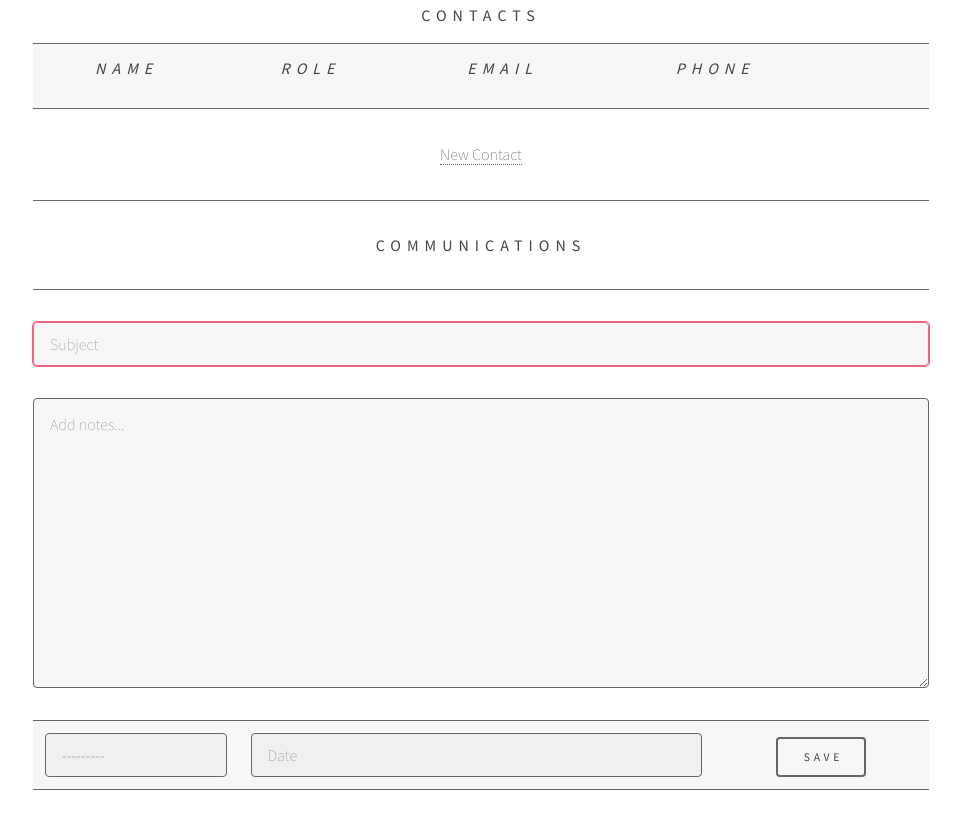
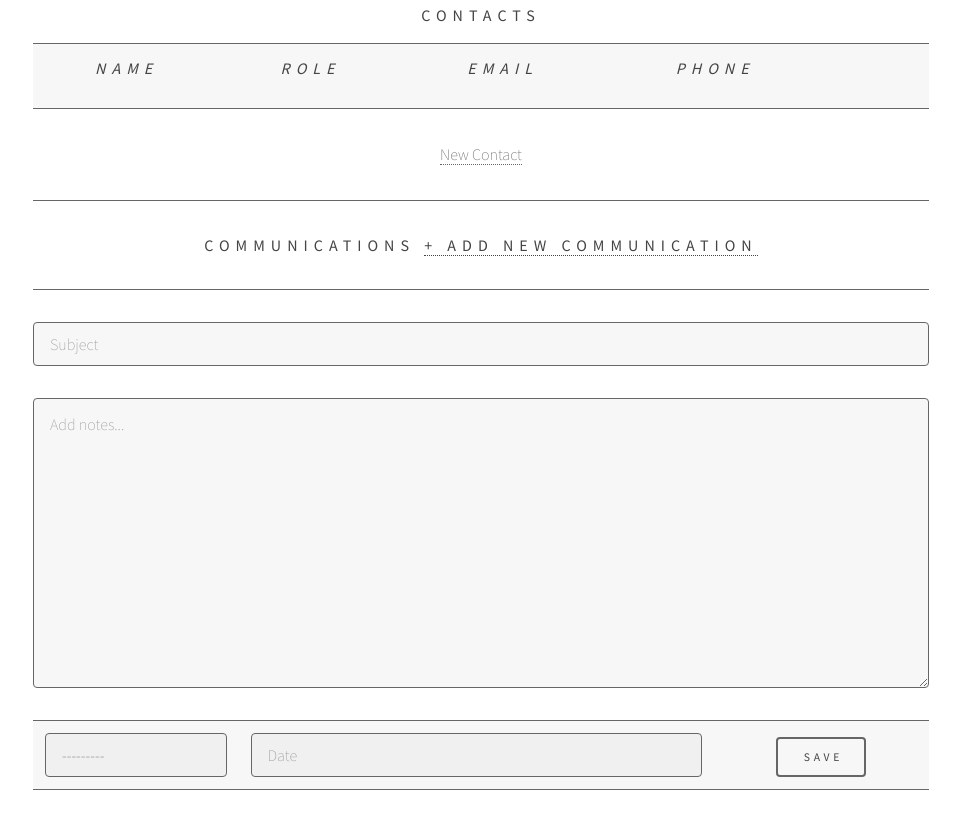
Before and after one commit to Pavlo-Olshansky/CRM-website, a Django app: template grand_site/templates/accounts/account_detail.html in a window 1280 px wide. Shown: the part 1187-2001 px from the top of the page, without its empty margins (159-1120 px from the left). Run offline with Django 3.2, Linux system fonts and the light colour scheme; the template is opened without the code that fills it: values that come from a table or form of the project are taken from there, others are empty; some libraries are stand-ins or nearby versions.

Commit message:
created the new communication templates

```diff
--- a/communications/forms.py
+++ b/communications/forms.py
@@ -9,7 +9,6 @@ class CommunicationForm(forms.ModelForm):
         widgets = {
             'subject': forms.TextInput(
                 attrs={
-                	'autofocus': 'aurofocus',
                     'placeholder':'Subject',
                     'class':'form-control'
                 }
--- a/grand_site/templates/accounts/account_detail.html
+++ b/grand_site/templates/accounts/account_detail.html
@@ -40,7 +40,10 @@
         {# List Communications #}
 		<div id="co-container" class="ad-container">
 		    <div class="ad-headers">
-		        <h4 class="ad-mh m-none">Communications</h4>
+		        <h4 class="ad-mh m-none">Communications
+		        <!-- ?account={{ account.id }} --><a href="{% url 'comm_new' %}"
+					       class="btn btn-link p-r-none">+ Add New Communication</a>
+					</span></h4>
 		    </div>
 		    <hr>
 		    <div id="co-body" class="ad-container">
--- a/grand_site/urls.py
+++ b/grand_site/urls.py
@@ -78,4 +78,6 @@ urlpatterns = [
         include('communications.urls')),
 
 
+
+
 ] + static(settings.STATIC_URL, document_root=settings.STATIC_ROOT)
```
